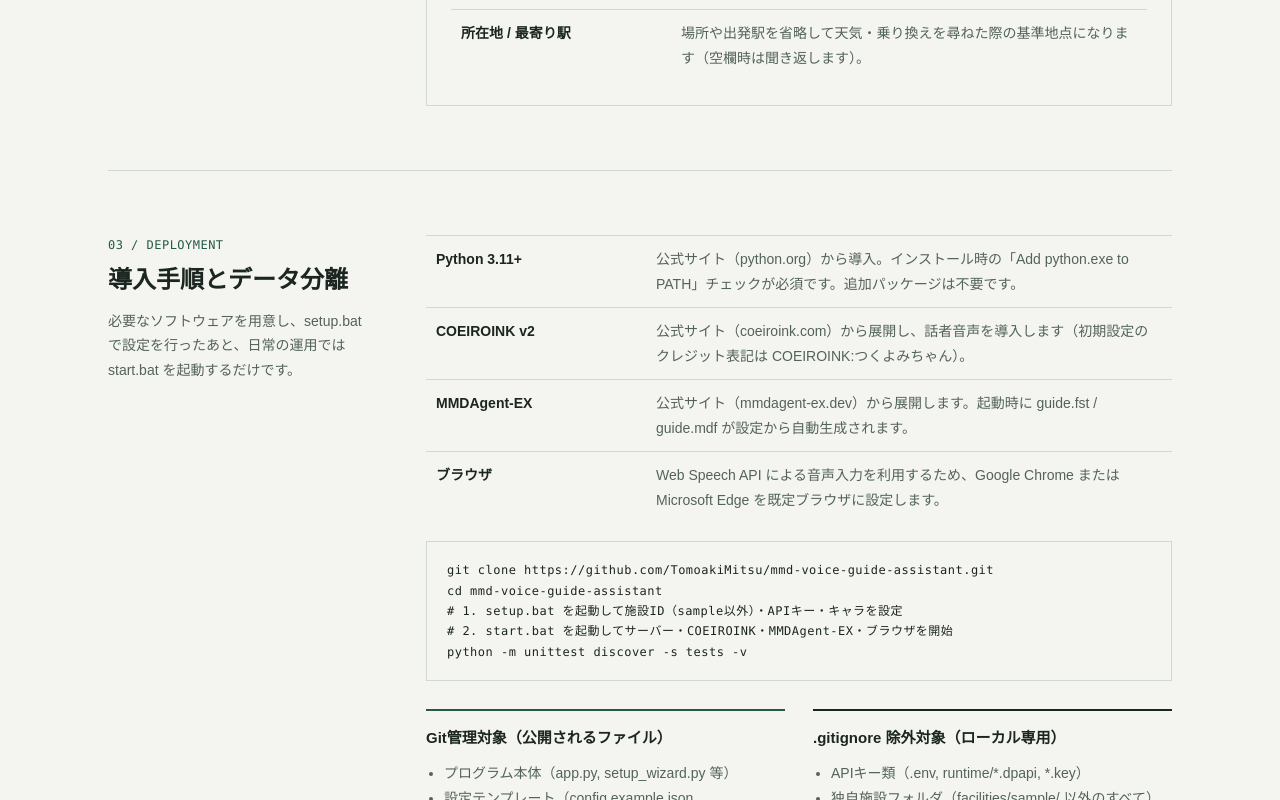
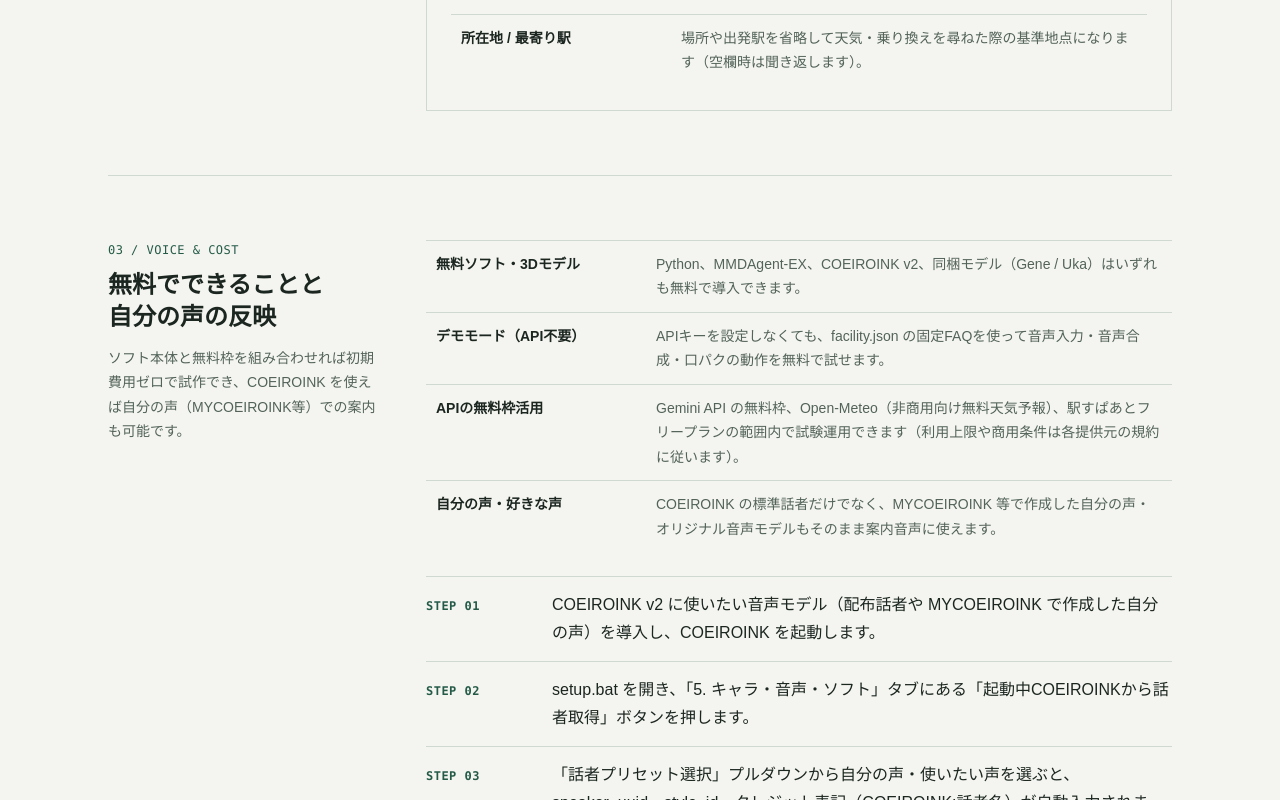
Before and after one commit to TomoakiMitsu/mmd-voice-guide-assistant, a plain HTML site: page docs/index.html in a window 1280 px wide. Shown: the part 2000-2800 px from the top of the page. Drawn offline with Linux system fonts and the light colour scheme.

Commit message:
Add free usage and custom voice instructions

```diff
--- a/docs/index.html
+++ b/docs/index.html
@@ -356,6 +356,7 @@
     <nav class="nav-links">
       <a href="#architecture">仕組み</a>
       <a href="#customize">施設カスタマイズ</a>
+      <a href="#voice-cost">無料利用と自分の声</a>
       <a href="#setup">導入とライセンス</a>
       <a href="https://github.com/TomoakiMitsu/mmd-voice-guide-assistant" target="_blank" rel="noopener noreferrer">GitHub</a>
     </nav>
@@ -372,9 +373,10 @@
       </p>
       <div class="spec-strip mono">
         <span>追加pipパッケージ不要</span>
+        <span>無料枠で構築可能</span>
+        <span>自分の声・オリジナル音声対応</span>
         <span>2.5秒無音で自動送信</span>
         <span>DPAPI暗号化保存</span>
-        <span>施設フォルダ分離</span>
       </div>
       <div class="actions">
         <a class="btn-primary" href="https://github.com/TomoakiMitsu/mmd-voice-guide-assistant" target="_blank" rel="noopener noreferrer">GitHubリポジトリを見る</a>
@@ -489,9 +491,58 @@
     </div>
   </section>
 
+  <section class="band" id="voice-cost">
+    <div class="sec-head">
+      <span class="num mono">03 / VOICE &amp; COST</span>
+      <h2>無料でできることと<br>自分の声の反映</h2>
+      <p>
+        ソフト本体と無料枠を組み合わせれば初期費用ゼロで試作でき、COEIROINK を使えば自分の声（MYCOEIROINK等）での案内も可能です。
+      </p>
+    </div>
+    <div>
+      <table class="spec-table">
+        <tr>
+          <th>無料ソフト・3Dモデル</th>
+          <td>Python、MMDAgent-EX、COEIROINK v2、同梱モデル（Gene / Uka）はいずれも無料で導入できます。</td>
+        </tr>
+        <tr>
+          <th>デモモード（API不要）</th>
+          <td>APIキーを設定しなくても、facility.json の固定FAQを使って音声入力・音声合成・口パクの動作を無料で試せます。</td>
+        </tr>
+        <tr>
+          <th>APIの無料枠活用</th>
+          <td>Gemini API の無料枠、Open-Meteo（非商用向け無料天気予報）、駅すぱあとフリープランの範囲内で試験運用できます（利用上限や商用条件は各提供元の規約に従います）。</td>
+        </tr>
+        <tr>
+          <th>自分の声・好きな声</th>
+          <td>COEIROINK の標準話者だけでなく、MYCOEIROINK 等で作成した自分の声・オリジナル音声モデルもそのまま案内音声に使えます。</td>
+        </tr>
+      </table>
+
+      <ol class="flow-list" style="margin-top: 24px;">
+        <li>
+          <span class="step mono">STEP 01</span>
+          <span>COEIROINK v2 に使いたい音声モデル（配布話者や MYCOEIROINK で作成した自分の声）を導入し、COEIROINK を起動します。</span>
+        </li>
+        <li>
+          <span class="step mono">STEP 02</span>
+          <span>setup.bat を開き、「5. キャラ・音声・ソフト」タブにある「起動中COEIROINKから話者取得」ボタンを押します。</span>
+        </li>
+        <li>
+          <span class="step mono">STEP 03</span>
+          <span>「話者プリセット選択」プルダウンから自分の声・使いたい声を選ぶと、speaker_uuid・style_id・クレジット表記（COEIROINK:話者名）が自動入力されます。</span>
+        </li>
+        <li>
+          <span class="step mono">STEP 04</span>
+          <span>「全体設定を保存」を押して start.bat で起動すると、その声と設定した話速でキャラクターが口パク案内します。</span>
+        </li>
+      </ol>
+    </div>
+  </section>
+
   <section class="band" id="setup">
     <div class="sec-head">
-      <span class="num mono">03 / DEPLOYMENT</span>
+      <span class="num mono">04 / DEPLOYMENT</span>
       <h2>導入手順とデータ分離</h2>
       <p>
         必要なソフトウェアを用意し、setup.bat で設定を行ったあと、日常の運用では start.bat を起動するだけです。
```
